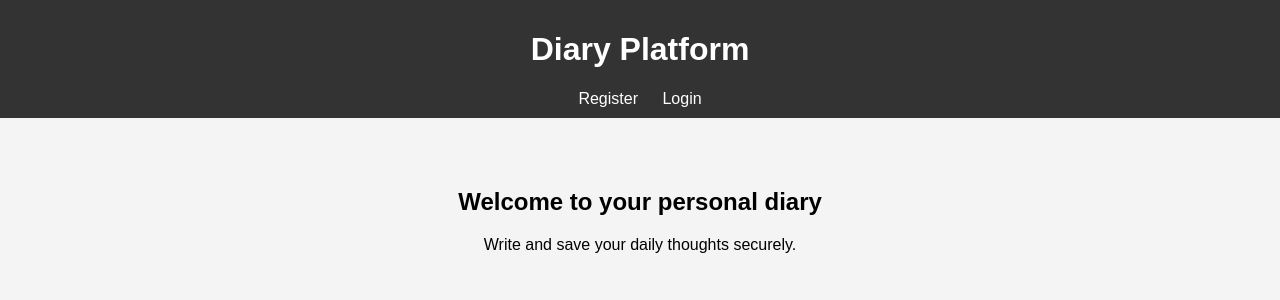
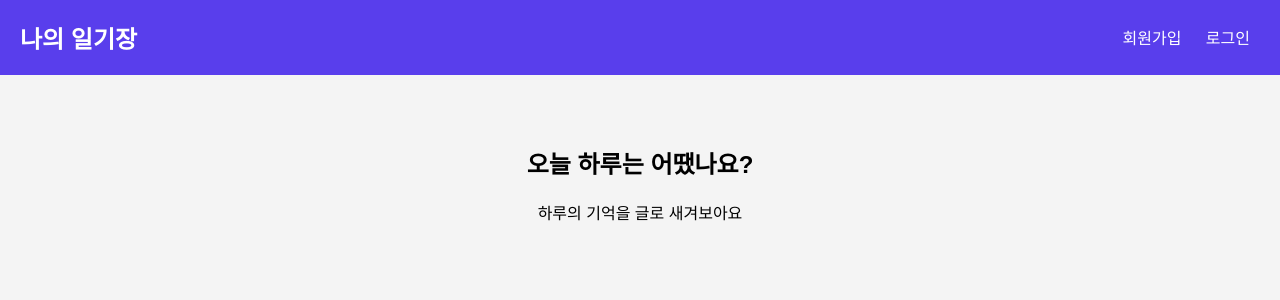
Before and after one commit to JunYoungKr/WebProgramming_Project, a PHP site: page / in a window 1280 px wide. Shown: the top 300 px of the page. Run offline with PHP 8.4, Linux system fonts and the light colour scheme.

Commit message:
style:헤더 스타일 수정

```diff
--- a/css/styles.css
+++ b/css/styles.css
@@ -6,10 +6,13 @@ body {
 }
 
 header {
-    background-color: #333;
+  background-color: #593eec;
   color: #fff;
-    padding: 10px 0;
-    text-align: center;
+  padding: 0 20px 0 20px;
+  display: flex;
+  flex-direction: row;
+  align-items: center;
+  justify-content: space-between;
 }
 
 header nav a {
@@ -26,3 +29,7 @@ main {
   text-align: center;
   margin-top: 50px;
 }
+
+.h2 {
+  display: flex;
+}
--- a/index.html
+++ b/index.html
@@ -1,24 +1,27 @@
 <!DOCTYPE html>
 <html lang="en">
+
 <head>
     <meta charset="UTF-8">
     <meta name="viewport" content="width=device-width, initial-scale=1.0">
-    <title>Web-based Diary Platform</title>
+    <title>1일 1일기장</title>
     <link rel="stylesheet" href="css/styles.css">
 </head>
+
 <body>
     <header>
-        <h1>Diary Platform</h1>
+        <h2 class="h2">나의 일기장</h2>
         <nav>
-            <a href="php/register.html">Register</a>
-            <a href="php/login.html">Login</a>
+            <a href="php/register.html">회원가입</a>
+            <a href="php/login.html">로그인</a>
         </nav>
     </header>
     <main>
         <section id="welcome">
-            <h2>Welcome to your personal diary</h2>
-            <p>Write and save your daily thoughts securely.</p>
+            <h2>오늘 하루는 어땠나요?</h2>
+            <p>하루의 기억을 글로 새겨보아요</p>
         </section>
     </main>
 </body>
+
 </html>
```
Lines whose indentation alone changed are shown as unchanged.
